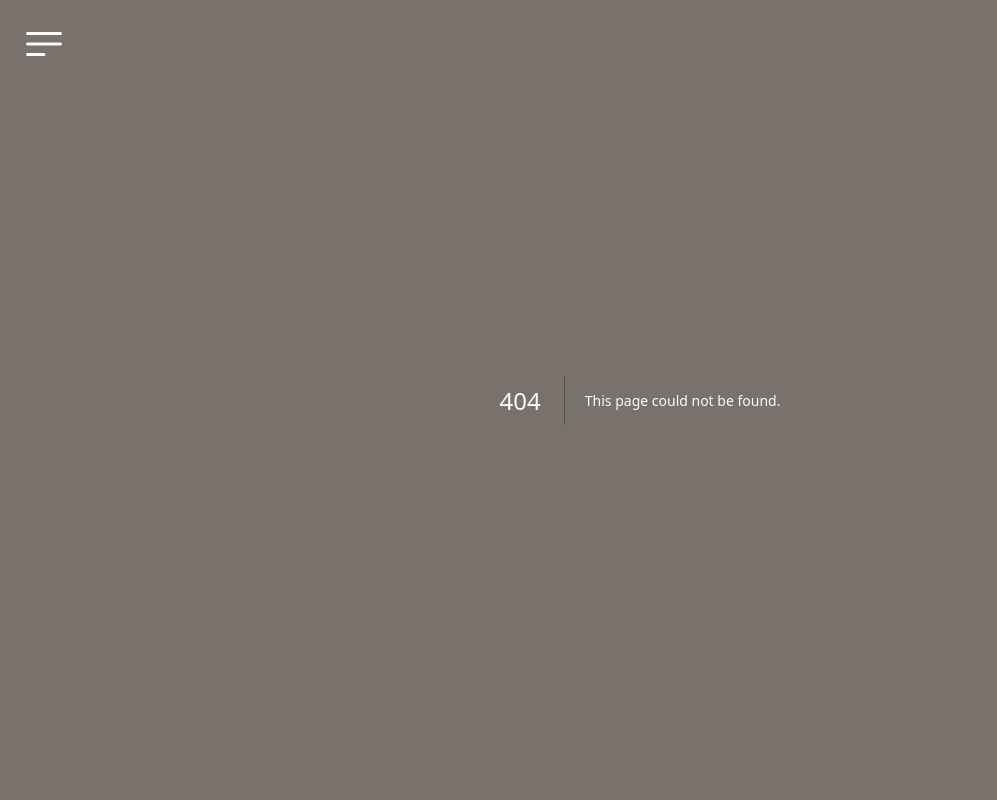
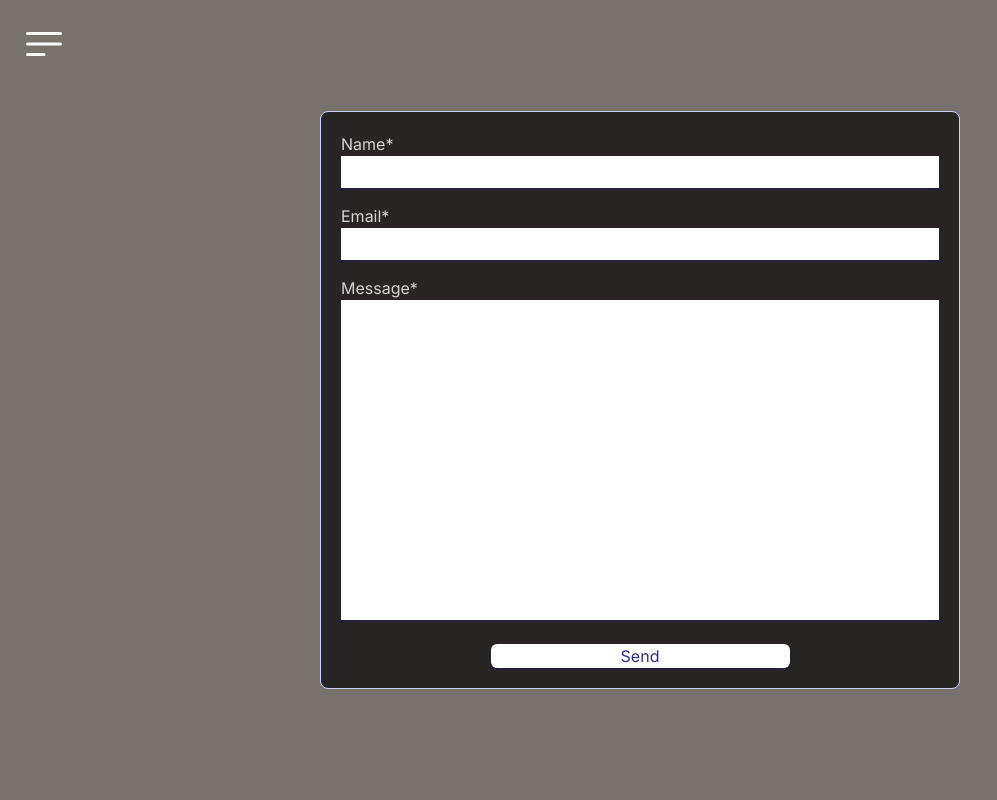
Before and after one commit to scicluna/brokenspire, a Next.js app: page /contact in a window 1280 px wide. Before the commit this address had no page. Shown: the top 800 px of the page, without its empty margins (0-997 px from the left). Built offline with nearby package versions, Linux system fonts and the light colour scheme.

Commit message:
lazy today

```diff
--- /dev/null
+++ b/app/about/page.tsx
@@ -0,0 +1,7 @@
+export default function About() {
+    return (
+        <section className="min-h-[100dvh] flex justify-center items-center p-10">
+            <h1 className="sm:text-5xl text-xl text-center w-4/5"> Blah Blah Blah, this is a thing about our company blah blah blah blah boring Idk what should go here. Maybe some pics of us or something? Ugh, I hate pictures of myself</h1>
+        </section>
+    )
+}
--- /dev/null
+++ b/app/contact/page.tsx
@@ -0,0 +1,55 @@
+export default function Contact() {
+    return (
+        <section className="min-h-[100dvh] flex justify-center items-center">
+            <form
+                className="flex flex-col justify-center border sm:w-1/2 w-full h-fit border-indigo-200 p-5 rounded-lg bg-stone-800 dark:bg-stone-950 gap-4 text-stone-300 dark:text-stone-400"
+                action="https://formsubmit.co/sciclunajl@gmail.com"
+                method="POST"
+            >
+                <input
+                    type="hidden"
+                    name="_next"
+                    value="https://scicluna.github.io/portfolio/"
+                />
+                <div className="flex flex-col">
+                    <label htmlFor="name">Name*</label>
+                    <input
+                        autoComplete="off"
+                        name="name"
+                        type="text"
+                        id="name"
+                        required
+                        className="p-1 shadow-sm shadow-indigo-950 righteous text-indigo-950 h-8"
+                    />
+                </div>
+                <div className="flex flex-col">
+                    <label htmlFor="email">Email*</label>
+                    <input
+                        autoComplete="off"
+                        name="email"
+                        type="email"
+                        id="email"
+                        required
+                        className="p-1 shadow-sm shadow-indigo-950 righteous text-indigo-950 h-8"
+                    />
+                </div>
+                <div className="flex flex-col">
+                    <label htmlFor="message">Message*</label>
+                    <textarea
+                        autoComplete="off"
+                        name="message"
+                        id="message"
+                        rows={5}
+                        required
+                        className="p-1 shadow-sm shadow-indigo-950 righteous resize-none text-indigo-950 sm:h-52 md:h-80"
+                    />
+                </div>
+                <button
+                    type="submit"
+                    className="text-indigo-900 bg-white w-1/2 self-center mt-2 rounded-md shadow-sm shadow-indigo-950 hover:bg-indigo-500 transition-all duration-200 ease-in dark:hover:bg-indigo-300"
+                >Send</button
+                >
+            </form>
+        </section>
+    )
+}
--- a/components/client/Hoverlinks.tsx
+++ b/components/client/Hoverlinks.tsx
@@ -7,8 +7,9 @@ export default function Hoverlinks() {
     return (
         <>
             <Link className={`w-fit hover:text-stone-400 ${path.replace('/', "") === "" ? 'text-stone-400' : null}`} href={'/'}>Home</Link>
-            <Link className={`w-fit hover:text-stone-400 ${path.includes('/modules') ? 'text-stone-400' : null}`} href={'/modules'}>Modules</Link>
+            <Link className={`w-fit hover:text-stone-400 ${path.includes('/modules') ? 'text-stone-400' : null}`} href={'/modules?page=1'}>Modules</Link>
             <Link className={`w-fit hover:text-stone-400 ${path.includes('/contact') ? 'text-stone-400' : null}`} href={'/contact'}>Contact</Link>
+            <Link className={`w-fit hover:text-stone-400 ${path.includes('/about') ? 'text-stone-400' : null}`} href={'/about'}>About Us</Link>
         </>
     )
 }
--- a/components/client/Nav.tsx
+++ b/components/client/Nav.tsx
@@ -30,7 +30,7 @@ export default function Nav() {
                             </svg>
                             <p>Home</p>
                         </Link>
-                        <Link href={'/modules'} className={`flex items-center gap-2 hover:text-stone-400 ${path.includes('/modules') ? 'text-stone-400' : null}`} onClick={() => setDrawer(false)}>
+                        <Link href={'/modules?page=1'} className={`flex items-center gap-2 hover:text-stone-400 ${path.includes('/modules') ? 'text-stone-400' : null}`} onClick={() => setDrawer(false)}>
                             <svg xmlns="http://www.w3.org/2000/svg" fill="none" viewBox="0 0 24 24" strokeWidth={1.5} stroke="currentColor" className="w-6 h-6">
                                 <path strokeLinecap="round" strokeLinejoin="round" d="M16.862 4.487l1.687-1.688a1.875 1.875 0 112.652 2.652L6.832 19.82a4.5 4.5 0 01-1.897 1.13l-2.685.8.8-2.685a4.5 4.5 0 011.13-1.897L16.863 4.487zm0 0L19.5 7.125" />
                             </svg>
@@ -42,6 +42,12 @@ export default function Nav() {
                             </svg>
                             <p>Contact</p>
                         </Link>
+                        <Link href={'/about'} className={`flex items-center gap-2 hover:text-stone-400 ${path.includes('/about') ? 'text-stone-400' : null}`} onClick={() => setDrawer(false)}>
+                            <svg xmlns="http://www.w3.org/2000/svg" fill="none" viewBox="0 0 24 24" strokeWidth={1.5} stroke="currentColor" className="w-6 h-6">
+                                <path strokeLinecap="round" strokeLinejoin="round" d="M17.982 18.725A7.488 7.488 0 0012 15.75a7.488 7.488 0 00-5.982 2.975m11.963 0a9 9 0 10-11.963 0m11.963 0A8.966 8.966 0 0112 21a8.966 8.966 0 01-5.982-2.275M15 9.75a3 3 0 11-6 0 3 3 0 016 0z" />
+                            </svg>
+                            <p>About Us</p>
+                        </Link>
                     </div>
                 </div>
             </section >
--- a/components/server/Footer.tsx
+++ b/components/server/Footer.tsx
@@ -14,7 +14,7 @@ export default function Footer() {
                     <Image src={brokenSpireLogo} alt={'broken spire logo'} fill className="sm:object-fill object-cover" />
                 </div>
                 <div className="flex flex-col sm:w-4/5 w-2/5 md:gap-0 gap-4">
-                    <div className="grid md:grid-cols-3 md:grid-rows-2 grid-cols-1 h-16 m-10 sm:text-2xl">
+                    <div className="grid md:grid-cols-4 md:grid-rows-2 grid-cols-1 h-16 m-10 sm:text-2xl">
                         <Hoverlinks />
                     </div>
                     <div className="flex flex-col items-start">
```
